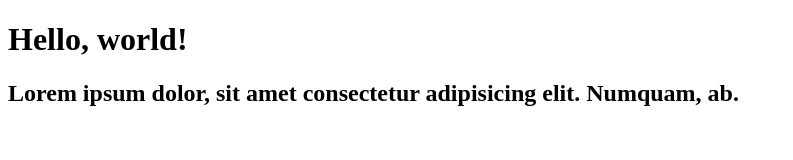
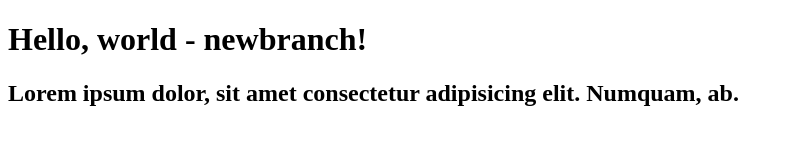
Before and after one commit to BogdanovAcid/fluffy-potato, a plain HTML site: page index.html in a window 1280 px wide. Shown: the whole page, without its empty margins (0-793 px from the left). Drawn offline with Linux system fonts and the light colour scheme.

Commit message:
change the title

```diff
--- a/index.html
+++ b/index.html
@@ -7,7 +7,7 @@
     <title>Document</title>
 </head>
 <body>
-    <h1>Hello, world!</h1>
+    <h1>Hello, world - newbranch!</h1>
     <h2>Lorem ipsum dolor, sit amet consectetur adipisicing elit. Numquam, ab.</h2>
 </body>
 </html>
```
